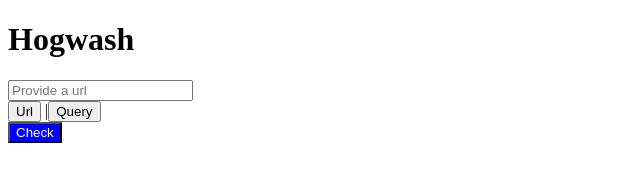
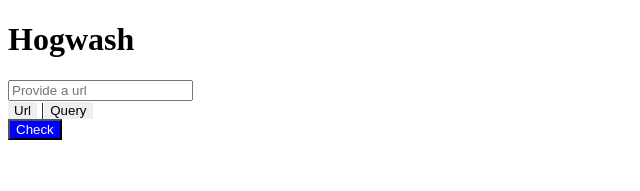
Before and after one commit to TKais/Hogwash, a React app: page / in a window 1280 px wide. Shown: the top 191 px of the page, without its empty margins (0-640 px from the left). Built offline with nearby package versions, Linux system fonts and the light colour scheme.

Commit message:
Add tertiary button styling

```diff
--- a/src/client/assets/styles/button.scss
+++ b/src/client/assets/styles/button.scss
@@ -3,4 +3,7 @@
     background-color: blue;
     color: white;
   }
+  &--tertiary {
+    border: none;
+  }
 }
```
